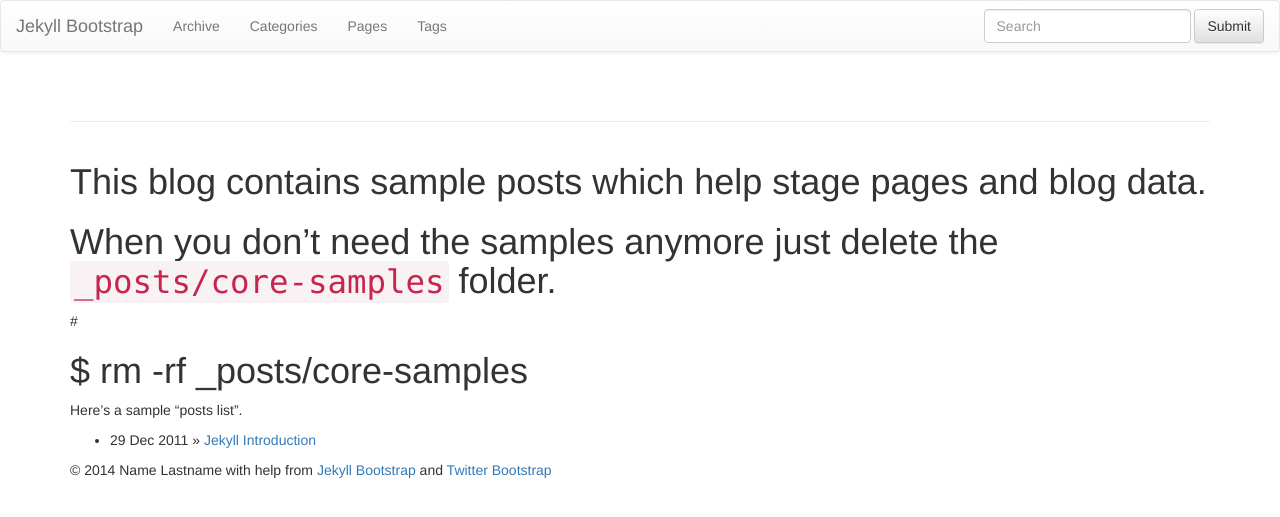
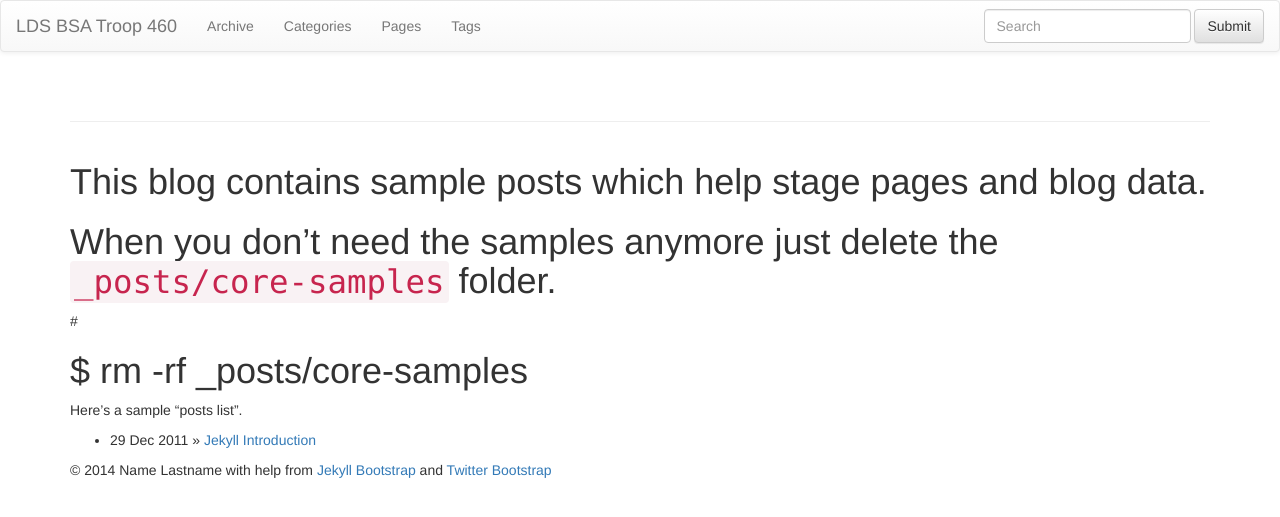
Before and after one commit to BSATroop460/bsatroop460.github.io, a Jekyll site: the page built from index.md, in a window 1280 px wide. Shown: the top 517 px of the page. Built offline with Jekyll 4.4.1, drawn with Linux system fonts in a browser that asks for light colours; nearby versions of some CDN libraries; library files that are not in the unit come from our copies; some of the changed lines change nothing that is shown.

Commit message:
Adding _config.yml

```diff
--- a/_config.yml
+++ b/_config.yml
@@ -8,14 +8,14 @@
 # Themes are encouraged to use these universal variables
 # so be sure to set them if your theme uses them.
 #
-title : Jekyll Bootstrap
-tagline: Site Tagline
+title : LDS BSA Troop 460
+tagline: A scout is clean
 author :
   name : Name Lastname
   email : blah@email.test
   github : username
   twitter : username
-  feedburner : feedname
+  feedburner : github/tNPp
 
 # The production_url is only used when full-domain names are needed
 # such as sitemap.txt
@@ -25,12 +25,12 @@
 # Else if you are pushing to username.github.io, replace with your username.
 # Finally if you are pushing to a GitHub project page, include the project name at the end.
 #
-production_url : http://username.github.io
+production_url : https://bsatroop460.github.io
 
 # All Jekyll-Bootstrap specific configurations are namespaced into this hash
 #
 JB :
-  version : 0.3.0
+  version : 0.0.1
 
   # All links will be namespaced by BASE_PATH if defined.
   # Links in your website should always be prefixed with {{BASE_PATH}}
@@ -80,34 +80,12 @@
   # Set 'provider' to false to turn commenting off globally.
   #
   comments :
-    provider : disqus
-    disqus :
-      short_name : jekyllbootstrap
-    livefyre :
-      site_id : 123
-    intensedebate :
-      account : 123abc
-    facebook :
-      appid : 123
-      num_posts: 5
-      width: 580
-      colorscheme: light
-
   # Settings for analytics helper
   # Set 'provider' to the analytics provider you want to use.
   # Set 'provider' to false to turn analytics off globally.
   #
   analytics :
-    provider : google
-    google :
-        tracking_id : 'UA-123-12'
-    getclicky :
-      site_id :
-    mixpanel :
-        token : '_MIXPANEL_TOKEN_'
-    piwik :
-        baseURL : 'myserver.tld/piwik' # Piwik installation address (without protocol)
-        idsite : '1'                   # the id of the site on Piwik
+
 
   # Settings for sharing helper.
   # Sharing is for things like tweet, plusone, like, reddit buttons etc.
```
